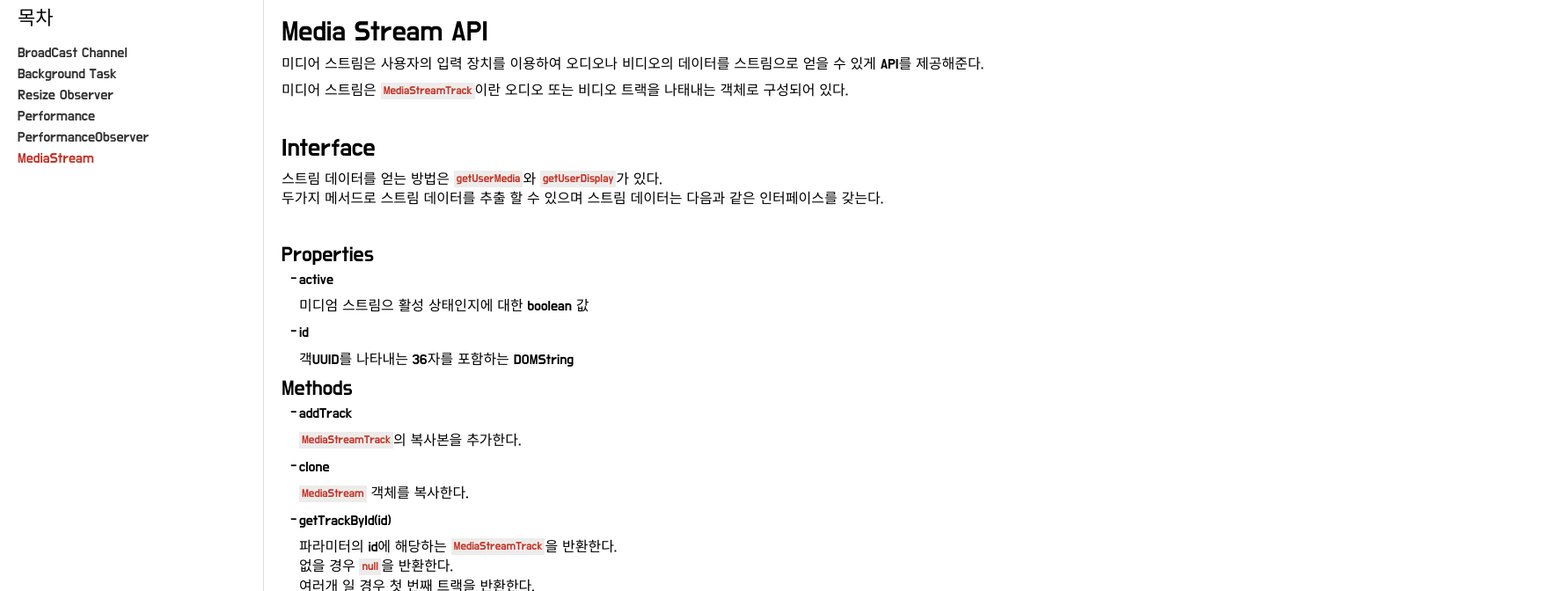
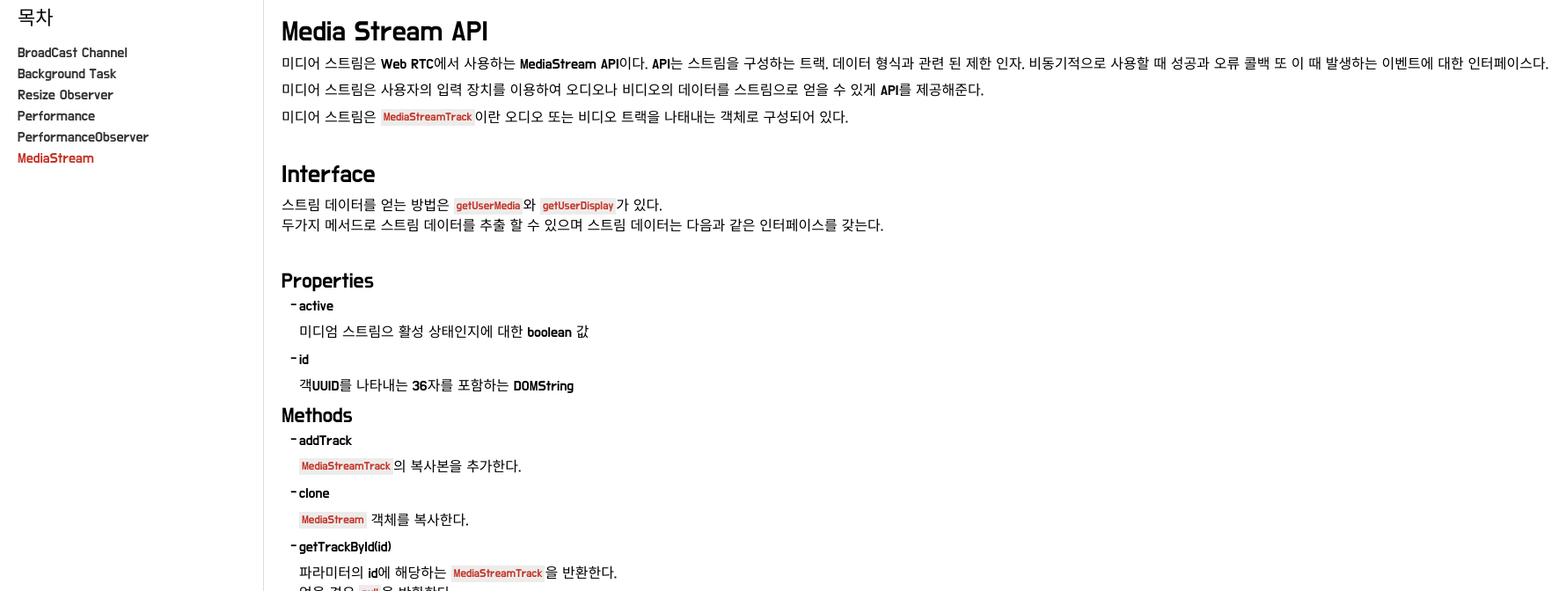
Before and after one commit to d0hyeon/web-api, a React (Create React App) app: page /media in a window 1280 px wide. Shown: the top 672 px of the page at 88% size, 1780 px wide, since content can reach past the window. Built offline with nearby package versions, Linux system fonts and the light colour scheme.

Commit message:
feat: MediaStream 문구 추가

```diff
--- a/src/pages/MediaStream/index.tsx
+++ b/src/pages/MediaStream/index.tsx
@@ -7,6 +7,7 @@ const MediaStreamPage: React.FC = () => {
     <>
       <Header>
         <H1>Media Stream API</H1>
+        <P>미디어 스트림은 Web RTC에서 사용하는 MediaStream API이다. API는 스트림을 구성하는 트랙, 데이터 형식과 관련 된 제한 인자, 비동기적으로 사용할 때 성공과 오류 콜백 또 이 때 발생하는 이벤트에 대한 인터페이스다.</P>
         <P>미디어 스트림은 사용자의 입력 장치를 이용하여 오디오나 비디오의 데이터를 스트림으로 얻을 수 있게 API를 제공해준다.</P>
         <P>미디어 스트림은 <Code>MediaStreamTrack</Code>이란 오디오 또는 비디오 트랙을 나태내는 객체로 구성되어 있다.</P>
       </Header>
```
